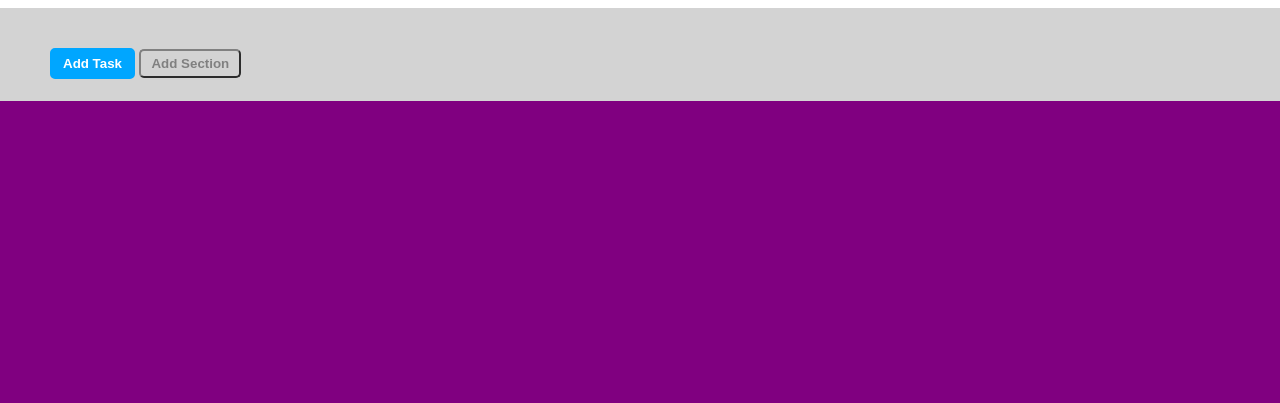
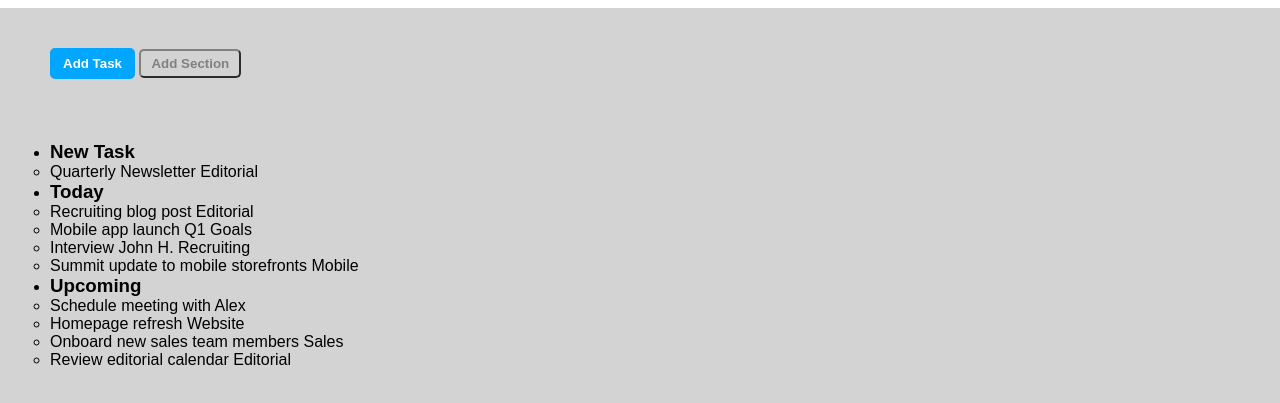
Before and after one commit to alessandro-ricci-boolean/html-css-toboolist, a plain HTML site: page index.html in a window 1280 px wide. Shown: the part 69-472 px from the top of the page. Drawn offline with Linux system fonts and the light colour scheme.

Commit message:
added to-do list

```diff
--- a/index.html
+++ b/index.html
@@ -18,7 +18,50 @@
             <button class="button border-button">Add Section</button>
         </div>
         <div class="bottom">
-
+            <ul>
+                <li>
+                    <h3>New Task</h3>
+                    <ul>
+                        <li>
+                            Quarterly Newsletter <span class="label blue-label">Editorial</span>
+                        </li>
+                    </ul>
+                </li>
+                <li>
+                    <h3>Today</h3>
+                    <ul>
+                        <li>
+                            Recruiting blog post <span class="label blue-label">Editorial</span>
+                        </li>
+                        <li>
+                            Mobile app launch <span class="label purple-label">Q1 Goals</span>
+                        </li>
+                        <li>
+                            Interview John H. <span class="label green-label">Recruiting</span>
+                        </li>
+                        <li>
+                            Summit update to mobile storefronts <span class="label orange-label">Mobile</span>
+                        </li>
+                    </ul>
+                </li>
+                <li>
+                    <h3>Upcoming</h3>
+                    <ul>
+                        <li>
+                            Schedule meeting with Alex
+                        </li>
+                        <li>
+                            Homepage refresh <span class="label darkpink-label">Website</span>
+                        </li>
+                        <li>
+                            Onboard new sales team members <span class="label green-label">Sales</span>
+                        </li>
+                        <li>
+                            Review editorial calendar <span class="label blue-label">Editorial</span>
+                        </li>
+                    </ul>
+                </li>
+            </ul>
         </div>
     </main>
 </body>
--- a/mystyle.css
+++ b/mystyle.css
@@ -34,8 +34,7 @@ main {
   border-bottom: 2px solid lightgrey;
 }
 .bottom{
-    height: 1000px;
-    background-color: purple;
+    padding: 40px 50px;
 }
 .blue-button{
     background-color: rgb(0, 166, 255);
```
